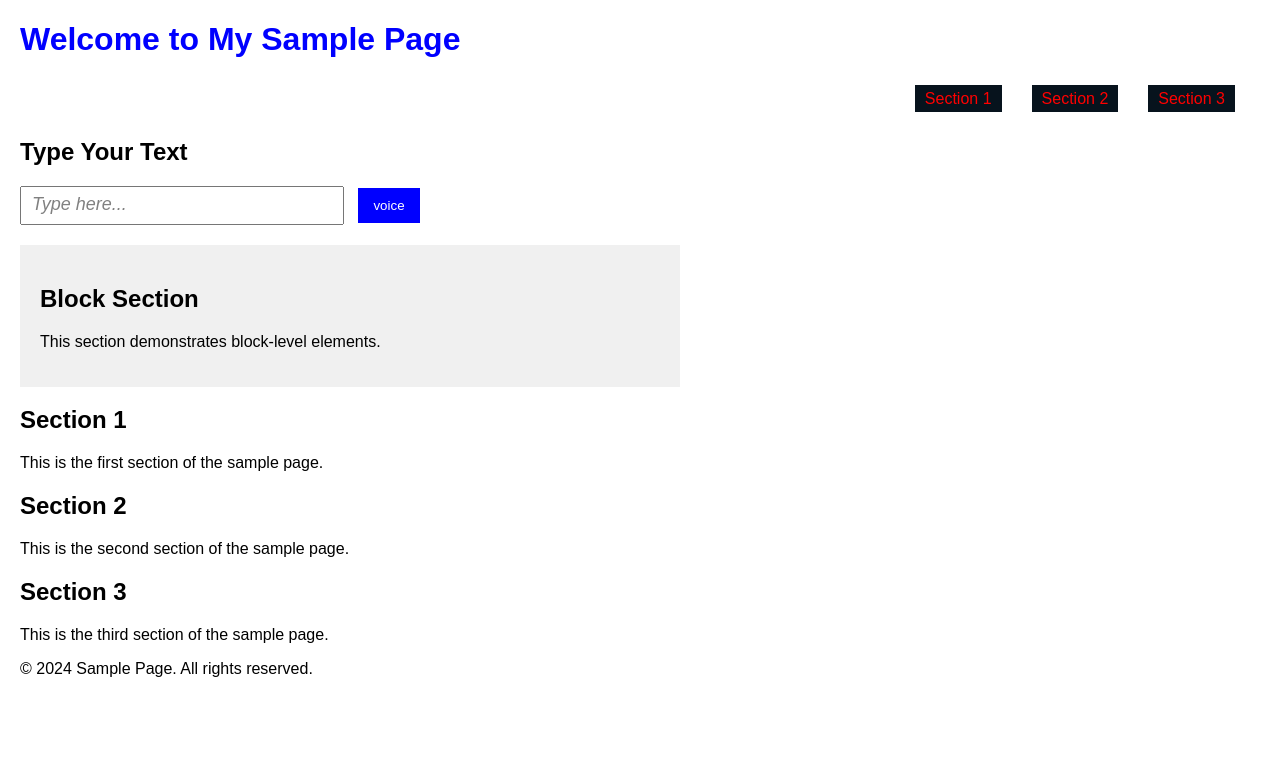
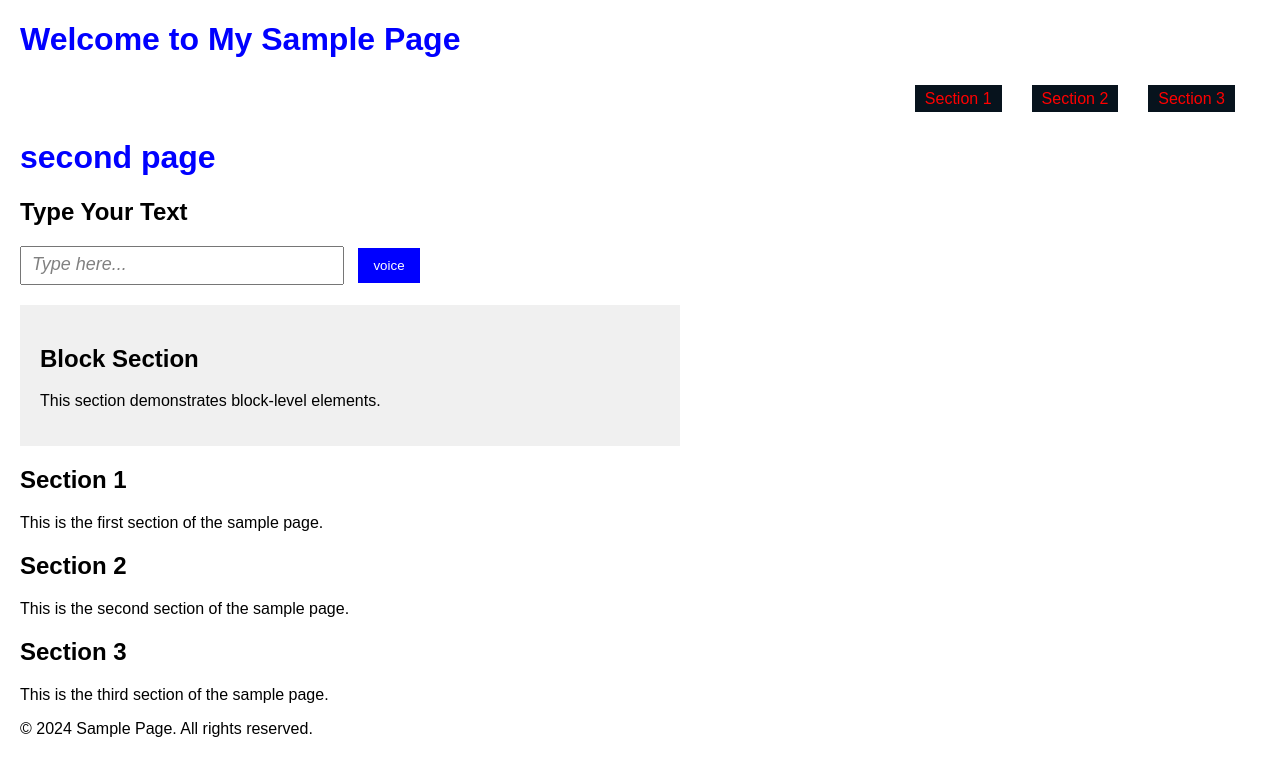
Before and after one commit to rht-rahat/testing-purpose, a plain HTML site: page index.html in a window 1280 px wide. Drawn offline with Linux system fonts and the light colour scheme.

Commit message:
conflite

```diff
--- a/index.html
+++ b/index.html
@@ -18,6 +18,7 @@
         </ul>
     </nav>
     <main>
+        <h1>second page</h1>
         <h2>Type Your Text</h2>
 
         <input type="text" id="text" placeholder="Type here..."  />
```
